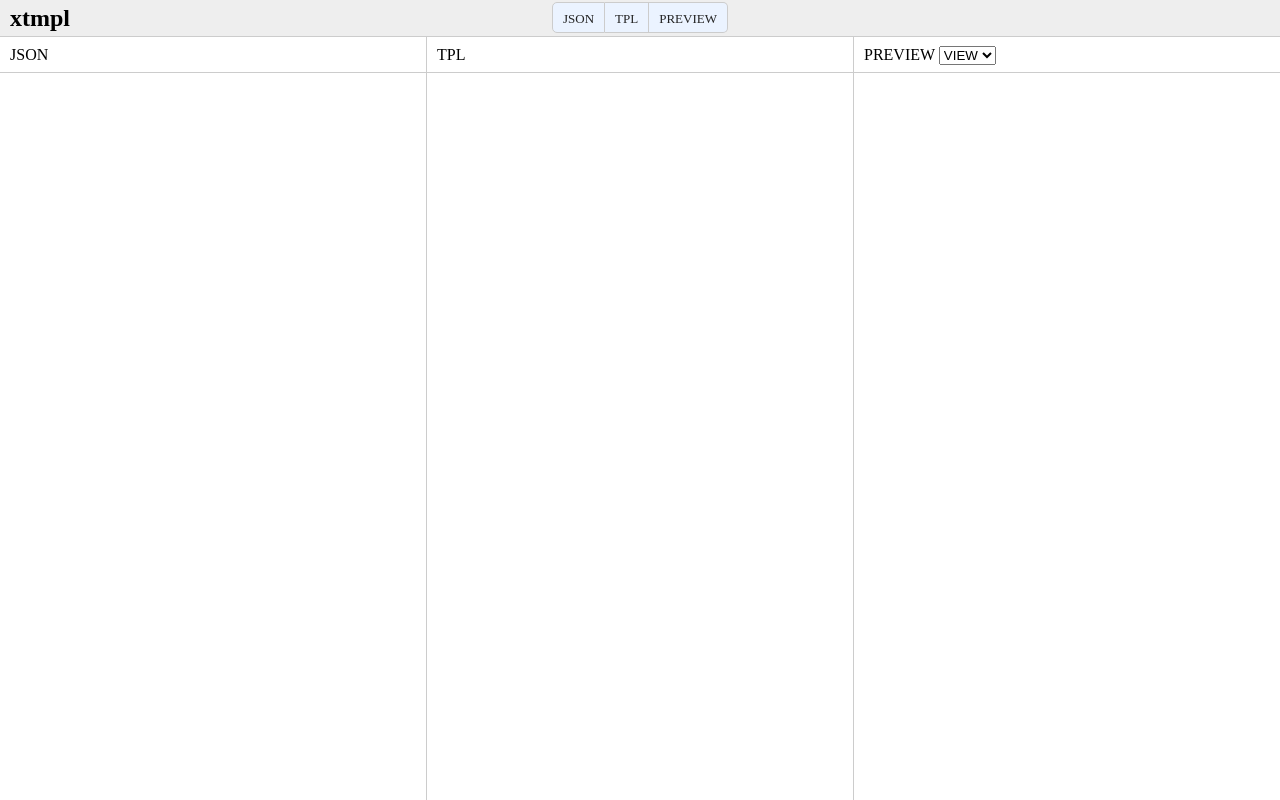
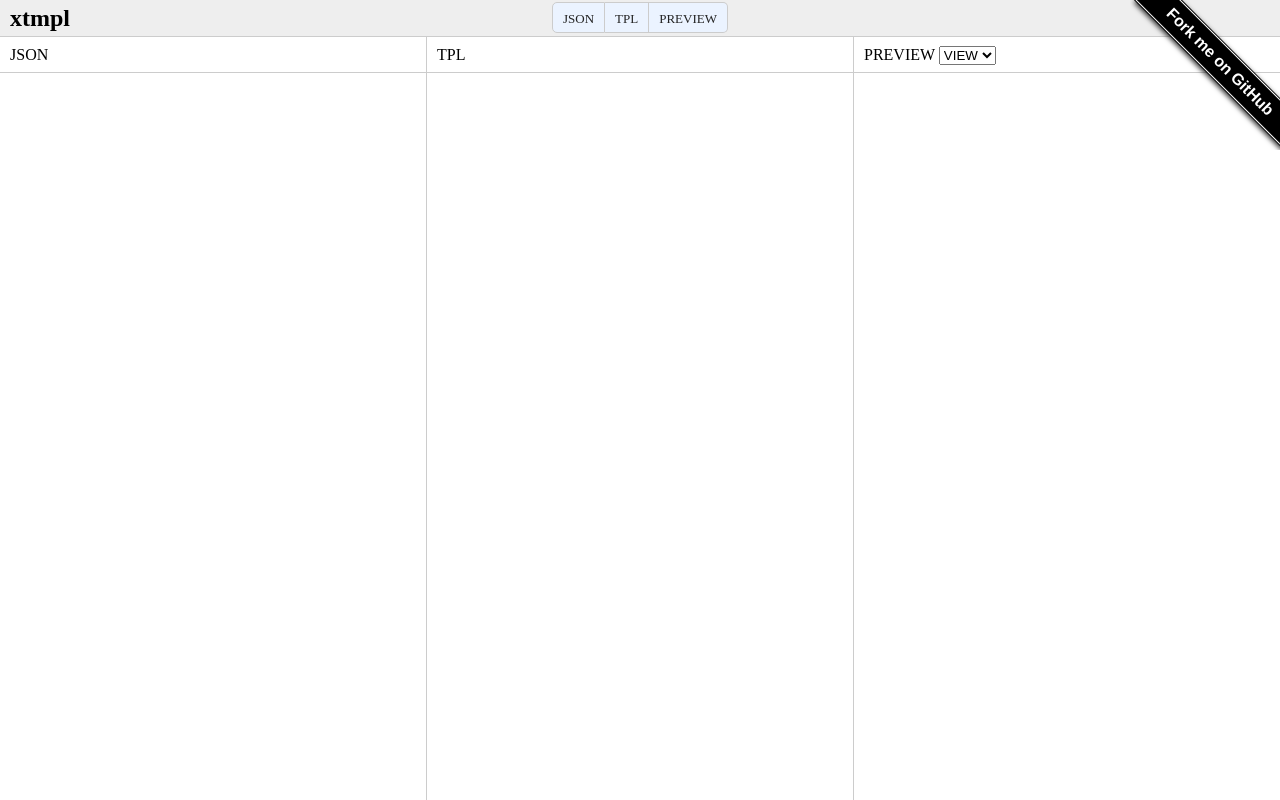
Before and after one commit to steel1990/xtmpl, a plain HTML site: page index.html in a window 1280 px wide. Drawn offline with Linux system fonts and the light colour scheme.

Commit message:
add fork me on github

```diff
--- a/index.html
+++ b/index.html
@@ -4,6 +4,67 @@
     <meta charset="UTF-8">
     <title>xtmpl demo</title>
     <link rel="stylesheet" href="css/main.css">
+    <style>
+        #forkongithub {
+            z-index: 999;
+        }
+        #forkongithub a {
+            background: #000;
+            color: #fff;
+            text-decoration: none;
+            font-family: arial, sans-serif;
+            text-align: center;
+            font-weight: bold;
+            padding: 5px 30px;
+            font-size: 1rem;
+            line-height: 1.5rem;
+            position: relative;
+            transition: 0.5s;
+        }
+
+        #forkongithub a:hover {
+            background: #060;
+            color: #fff;
+        }
+
+        #forkongithub a::before,#forkongithub a::after {
+            content: "";
+            width: 100%;
+            display: block;
+            position: absolute;
+            top: 1px;
+            left: 0;
+            height: 1px;
+            background: #fff;
+        }
+
+        #forkongithub a::after {
+            bottom: 1px;
+            top: auto;
+        }
+
+        @media screen and (min-width:800px) {
+            #forkongithub {
+                position: absolute;
+                display: block;
+                top: 0;
+                right: 0;
+                width: 150px;
+                overflow: hidden;
+                height: 150px;
+            }
+
+            #forkongithub a {
+                width: 150px;
+                position: absolute;
+                top: 45px;
+                right: -45px;
+                transform: rotate(45deg);
+                -webkit-transform: rotate(45deg);
+                box-shadow: 2px 2px 5px rgba(0,0,0,0.8);
+            }
+        }
+    </style>
 </head>
 <body>
     <div id="box">
@@ -41,6 +102,10 @@
         </section>
     </div>
 
+    <span id="forkongithub">
+        <a href="https://github.com/steel1990/xtmpl">Fork me on GitHub</a>
+    </span>
+
     <script src="js/lib/require.js" data-main="js/main.js"></script>
 </body>
 </html>
```
